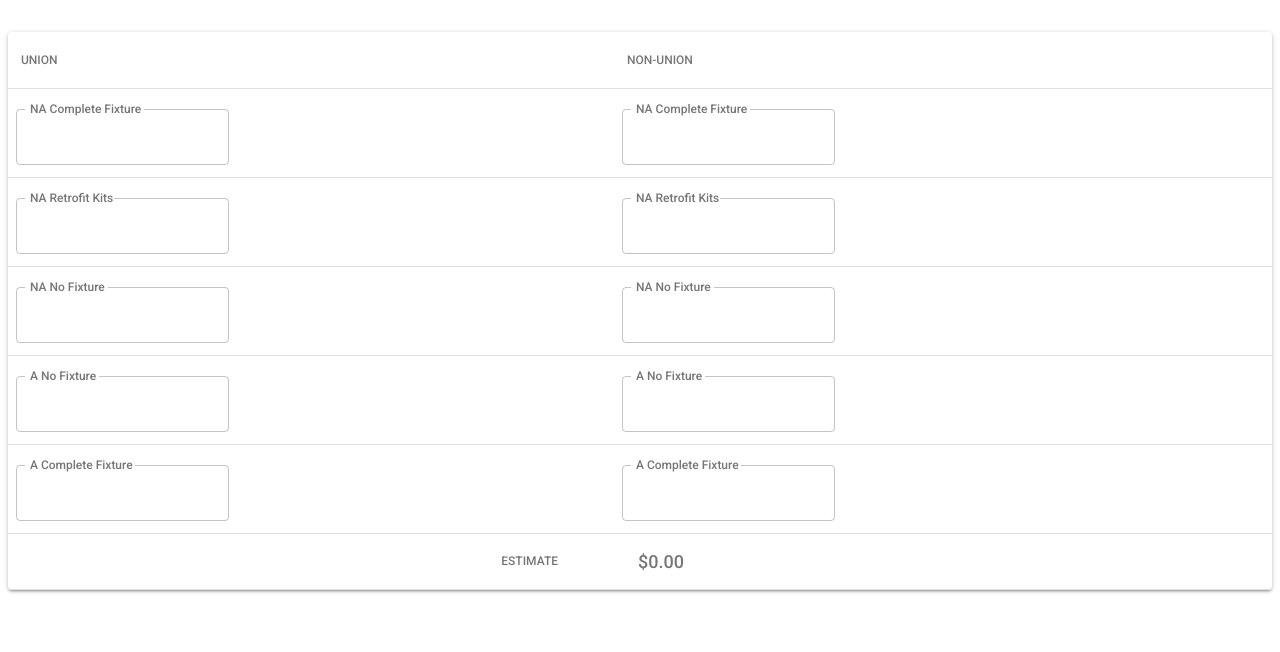
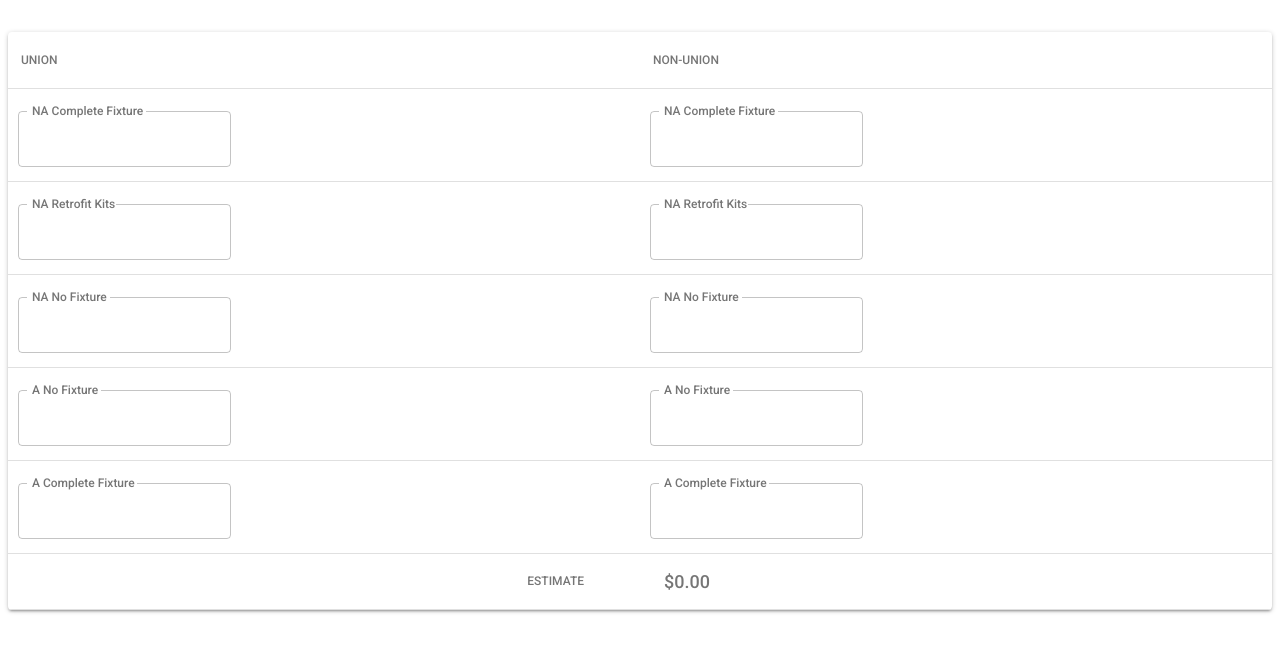
Before and after one commit to kyoungd/qlan, a React (Create React App) app: page / in a window 1280 px wide. Shown: the top 652 px of the page. Built offline with nearby package versions, Linux system fonts and the light colour scheme.

Commit message:
column placement

```diff
--- a/src/components/App.js
+++ b/src/components/App.js
@@ -1,11 +1,8 @@
 import React from 'react';
 import PropTypes from 'prop-types';
-import classNames from 'classnames';
 import { withStyles } from '@material-ui/core/styles';
-import MenuItem from '@material-ui/core/MenuItem';
 import TextField from '@material-ui/core/TextField';
 import Table from '@material-ui/core/Table';
-import TableBody from '@material-ui/core/TableBody';
 import TableCell from '@material-ui/core/TableCell';
 import TableHead from '@material-ui/core/TableHead';
 import TableRow from '@material-ui/core/TableRow';
@@ -33,8 +30,7 @@ const styles = theme => ({
     overflowX: 'auto',
   },
   tableCellField: {
-    paddingLeft: 0,
-    paddingRight: 4
+    padding: '6px 2px !important'
   },
   tableCellHeader: {
     paddingLeft: 10,
@@ -44,25 +40,6 @@ const styles = theme => ({
     fontSize: 18
   }
 });
-
-const currencies = [
-  {
-    value: 'USD',
-    label: '$',
-  },
-  {
-    value: 'EUR',
-    label: '€',
-  },
-  {
-    value: 'BTC',
-    label: '฿',
-  },
-  {
-    value: 'JPY',
-    label: '¥',
-  },
-];
 
 class OutlinedTextFields extends React.Component {
   state = {
```
